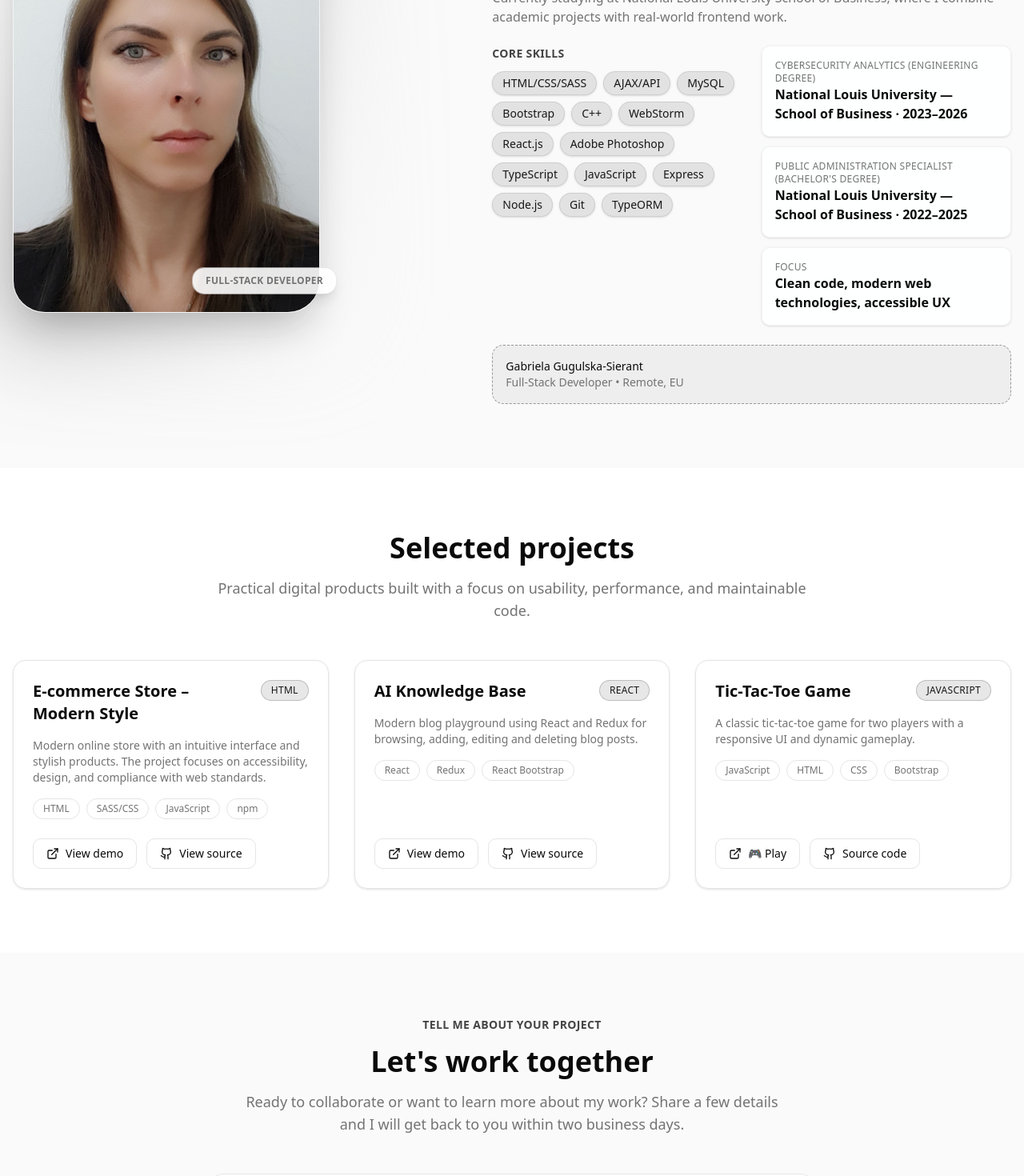
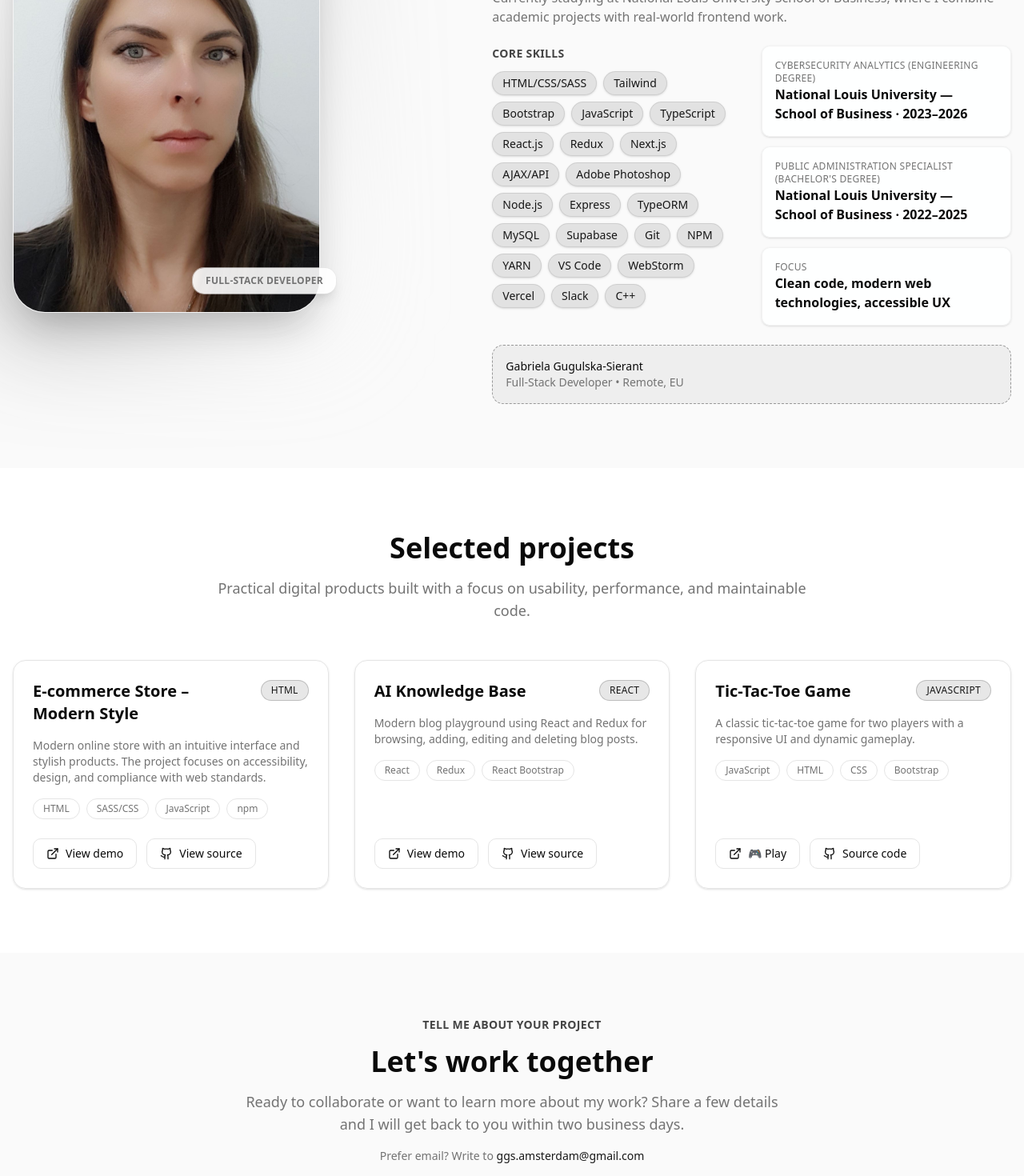
Before and after one commit to SilverStorm2/portfolio, a Next.js app: page / in a window 1280 px wide. Shown: the part 1180-2650 px from the top of the page at 80% size. Built offline with nearby package versions, Linux system fonts and the light colour scheme; no server answers.

Commit message:
added skills

```diff
--- a/src/app/page.tsx
+++ b/src/app/page.tsx
@@ -22,7 +22,7 @@ const structuredData = {
   sameAs: [
     'https://github.com',
     'https://linkedin.com',
-    'mailto:ggs.amsterdam@gmail.com',
+    `mailto:${process.env.NEXT_PUBLIC_CONTACT_EMAIL ?? 'ggs.amsterdam@gmail.com'}`,
   ],
   knowsAbout: [
     'TypeScript',
--- a/src/components/contact.tsx
+++ b/src/components/contact.tsx
@@ -20,6 +20,9 @@ const initialFormState: FormFields = {
   email: '',
   message: '',
 };
+
+const contactEmail =
+  process.env.NEXT_PUBLIC_CONTACT_EMAIL ?? 'ggs.amsterdam@gmail.com';
 
 const emailPattern = /^[^\s@]+@[^\s@]+\.[^\s@]+$/;
 
@@ -148,6 +151,15 @@ export default function Contact() {
           </h2>
           <p className="text-base md:text-lg text-muted-foreground">
             {copy.description}
+          </p>
+          <p className="text-sm text-muted-foreground">
+            {copy.directEmailLabel}{' '}
+            <a
+              href={`mailto:${contactEmail}`}
+              className="font-medium text-primary underline-offset-4 hover:underline focus-visible:outline-none focus-visible:ring-2 focus-visible:ring-primary focus-visible:ring-offset-2 focus-visible:ring-offset-background"
+            >
+              {contactEmail}
+            </a>
           </p>
         </div>
 
--- a/src/components/footer.tsx
+++ b/src/components/footer.tsx
@@ -22,7 +22,7 @@ const socialLinks = [
   },
   {
     name: 'Email',
-    href: 'mailto:ggs.amsterdam@gmail.com',
+    href: '#contact',
     icon: Mail,
   },
 ] as const;
--- a/src/components/hero.tsx
+++ b/src/components/hero.tsx
@@ -17,7 +17,7 @@ const socialLinks = [
   },
   {
     name: 'Email',
-    href: 'mailto:ggs.amsterdam@gmail.com',
+    href: '#contact',
     icon: Mail,
   },
 ] as const;
--- a/src/content/about.ts
+++ b/src/content/about.ts
@@ -29,20 +29,33 @@ export const bioContent: Record<Language, BioContentEntry> = {
     ],
     skillsLabel: 'Core skills',
     skills: [
+      // Frontend
       'HTML/CSS/SASS',
+      'Tailwind',
+      'Bootstrap',
+      'JavaScript',
+      'TypeScript',
+      'React.js',
+      'Redux',
+      'Next.js',
       'AJAX/API',
+      'Adobe Photoshop',
+      // Backend & Database
+      'Node.js',
+      'Express',
+      'TypeORM',
       'MySQL',
-      'Bootstrap',
+      'Supabase',
+      // Tools & Environment
+      'Git',
+      'NPM',
+      'YARN',
+      'VS Code',
+      'WebStorm',
+      'Vercel',
+      'Slack',
+      // Fundamentals
       'C++',
-      'WebStorm',
-      'React.js',
-      'Adobe Photoshop',
-      'TypeScript',
-      'JavaScript',
-      'Express',
-      'Node.js',
-      'Git',
-      'TypeORM',
     ],
     highlights: [
       {
@@ -77,20 +90,33 @@ export const bioContent: Record<Language, BioContentEntry> = {
     ],
     skillsLabel: 'Kluczowe umiej\u0119tno\u015bci',
     skills: [
+      // Frontend
       'HTML/CSS/SASS',
+      'Tailwind',
+      'Bootstrap',
+      'JavaScript',
+      'TypeScript',
+      'React.js',
+      'Redux',
+      'Next.js',
       'AJAX/API',
+      'Adobe Photoshop',
+      // Backend & Database
+      'Node.js',
+      'Express',
+      'TypeORM',
       'MySQL',
-      'Bootstrap',
+      'Supabase',
+      // Tools & Environment
+      'Git',
+      'NPM',
+      'YARN',
+      'VS Code',
+      'WebStorm',
+      'Vercel',
+      'Slack',
+      // Fundamentals
       'C++',
-      'WebStorm',
-      'React.js',
-      'Adobe Photoshop',
-      'TypeScript',
-      'JavaScript',
-      'Express',
-      'Node.js',
-      'Git',
-      'TypeORM',
     ],
     highlights: [
       {
--- a/src/content/contact.ts
+++ b/src/content/contact.ts
@@ -27,6 +27,7 @@ export interface ContactCopy {
     errorMessage: string;
     endpointMissing: string;
   };
+  directEmailLabel: string;
   consent: string;
 }
 
@@ -59,10 +60,11 @@ export const contactContent: Record<Language, ContactCopy> = {
         'Thank you! Your message is on its way. I will reply as soon as possible.',
       errorTitle: 'Something went wrong',
       errorMessage:
-        'I could not send your message right now. Please try again or contact me directly at contact@example.com.',
+        'I could not send your message right now. Please try again or contact me directly via email.',
       endpointMissing:
         'Form endpoint is not configured. Set NEXT_PUBLIC_FORMSPREE_ENDPOINT to enable submissions.',
     },
+    directEmailLabel: 'Prefer email? Write to',
     consent: 'By clicking "Send message" you agree to be contacted by email.',
   },
   pl: {
@@ -93,10 +95,11 @@ export const contactContent: Record<Language, ContactCopy> = {
         'Dzi\u0119kuj\u0119! Twoja wiadomo\u015b\u0107 zosta\u0142a wys\u0142ana. Odpowiem tak szybko, jak to mo\u017cliwe.',
       errorTitle: 'Co\u015b posz\u0142o nie tak',
       errorMessage:
-        'Nie uda\u0142o si\u0119 wys\u0142a\u0107 wiadomo\u015bci. Spr\u00f3buj ponownie lub napisz bezpo\u015brednio na contact@example.com.',
+        'Nie uda\u0142o si\u0119 wys\u0142a\u0107 wiadomo\u015bci. Spr\u00f3buj ponownie lub napisz bezpo\u015brednio mailowo.',
       endpointMissing:
         'Brak konfiguracji formularza. Ustaw NEXT_PUBLIC_FORMSPREE_ENDPOINT, aby w\u0142\u0105czy\u0107 wysy\u0142k\u0119.',
     },
+    directEmailLabel: 'Wolisz e-mail? Napisz na',
     consent:
       'Klikaj\u0105c "Wy\u015blij wiadomo\u015b\u0107" wyra\u017casz zgod\u0119 na kontakt mailowy.',
   },
```
